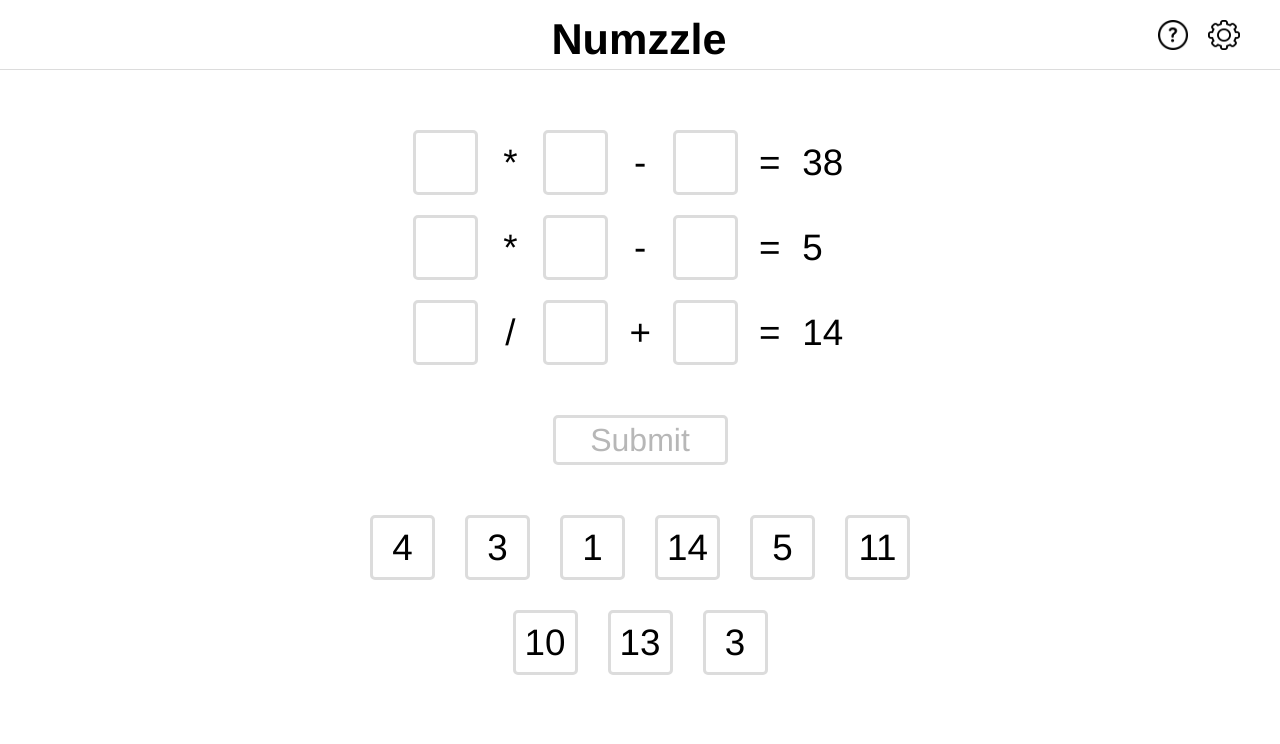
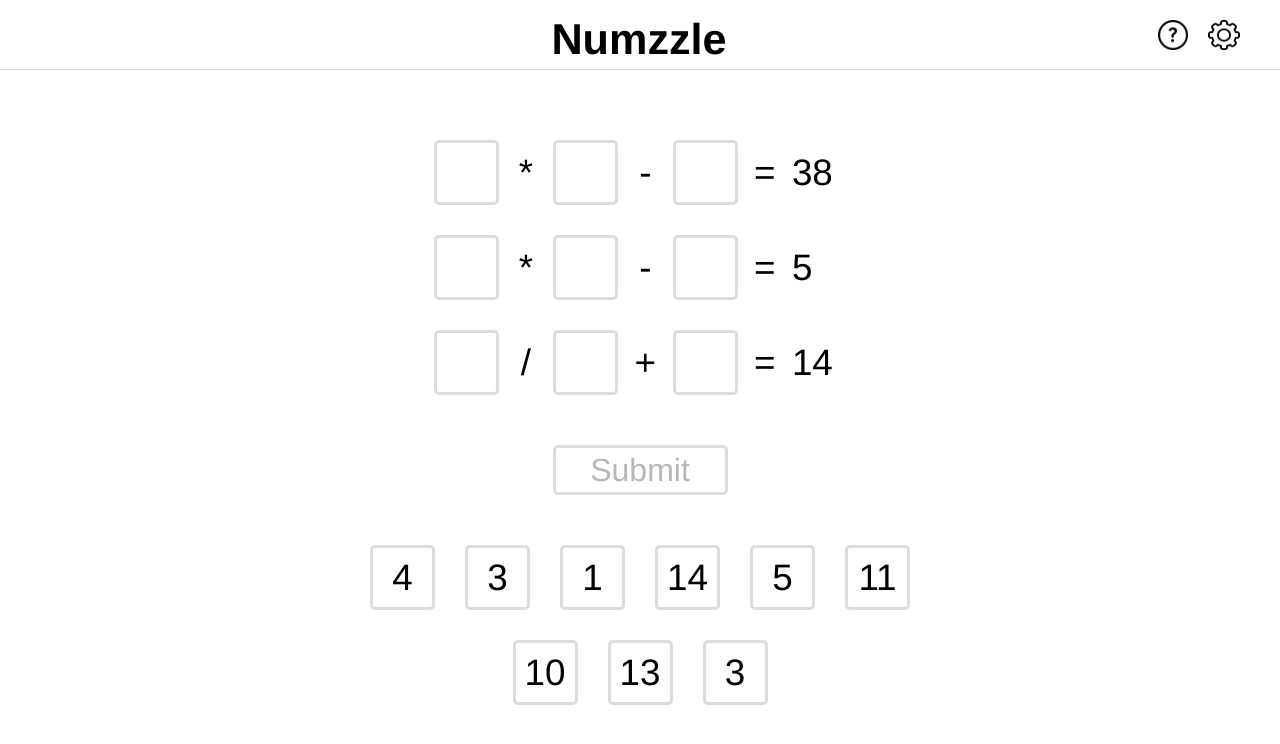
Before and after one commit to StanoSpodniak/numzzle, a React (Create React App) app: page / in a window 1280 px wide. Shown: the top 744 px of the page. Built offline with nearby package versions, Linux system fonts and the light colour scheme.

Commit message:
Minor stylistic changes

```diff
--- a/src/Main/Game/Game.js
+++ b/src/Main/Game/Game.js
@@ -189,6 +189,7 @@ const Game = ({ isNewGame, isGiveUp }) => {
 
     return (
         <div id="game">
+            <div id="playfield-container">
                 <div className="playfield">
                     <button
                         className="tile"
@@ -261,6 +262,7 @@ const Game = ({ isNewGame, isGiveUp }) => {
                     <p className="item">=</p>
                     <p className="item-result">{thirdProblem.result}</p>
                 </div>
+            </div>
             <div className="submit-field">
                 <button id="submit-button" onClick={handleSubmit} disabled={disableSubmitButton}>{submitButtonText}</button>
             </div>
--- a/src/Main/Game/game.css
+++ b/src/Main/Game/game.css
@@ -5,7 +5,7 @@
 
 .playfield {
     margin: 20px auto;
-    width: 80%;
+    width: 75%;
     display: grid;
     grid-template-columns: repeat(7, 1fr);
     justify-content: center;
@@ -13,12 +13,8 @@
     font-size: 1.8rem;
 }
 
-.item {
-    width: 50px;
-    text-align: center;
-}
-
 .item-result {
+    width: 20px;
     text-align: left;
 }
 
@@ -37,6 +33,11 @@
     justify-content: center;
     font-size: 1.8rem;
     background-color: white;
+    cursor: pointer;
+}
+
+.tile:disabled {
+    cursor: default;
 }
 
 .submit-field {
@@ -58,6 +59,10 @@
     cursor: pointer;
 }
 
+#submit-button:disabled {
+    cursor: default;
+}
+
 #inventory {
     margin: 20px auto;
     width: 85%;
@@ -70,16 +75,13 @@
 
 @media only screen and (min-width: 1000px) {
     #game {
-        margin: 40px 0;
+        margin: 40px auto;
     }
 
     .playfield {
-        width: 55%;
+        width: 50%;
+        margin: 30px auto;
         font-size: 2.3rem;
-    }
-
-    .item {
-        margin: 0 auto;
     }
 
     .submit-field {
```
Lines whose indentation alone changed are shown as unchanged.
